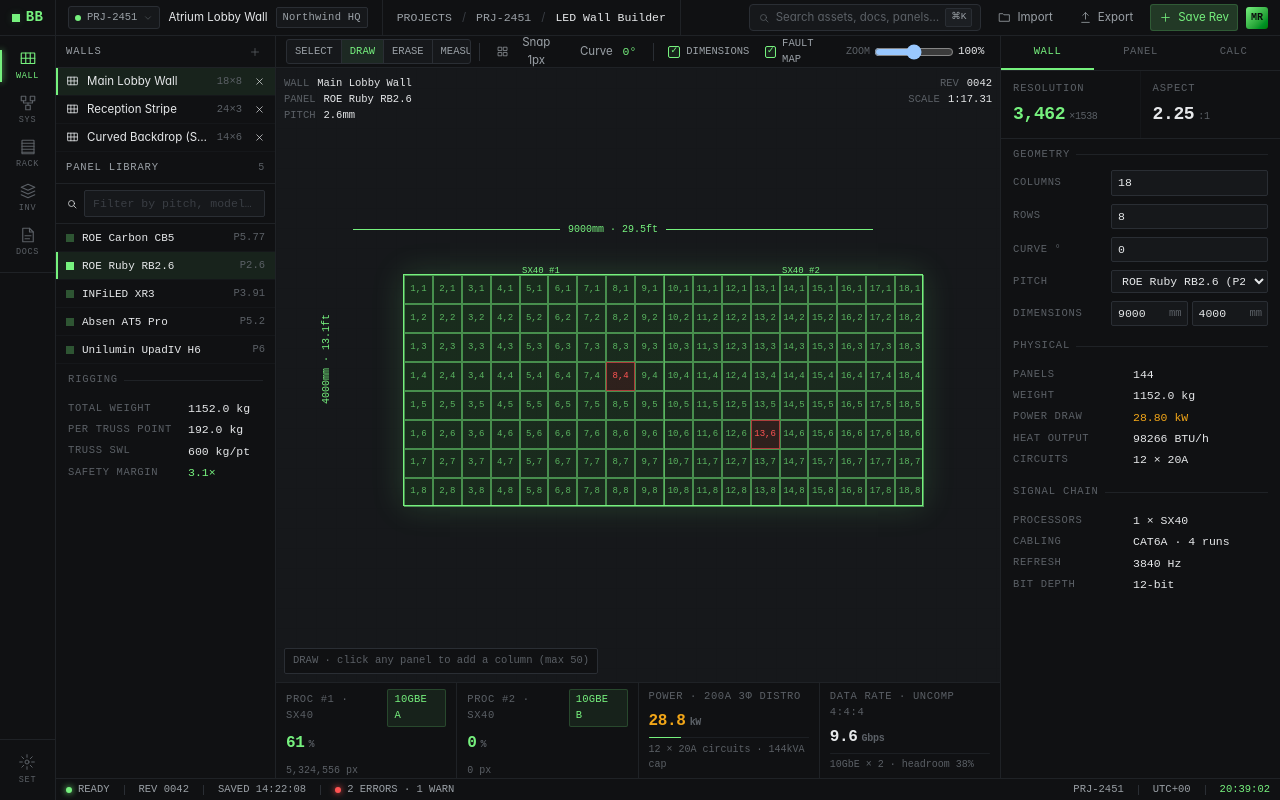
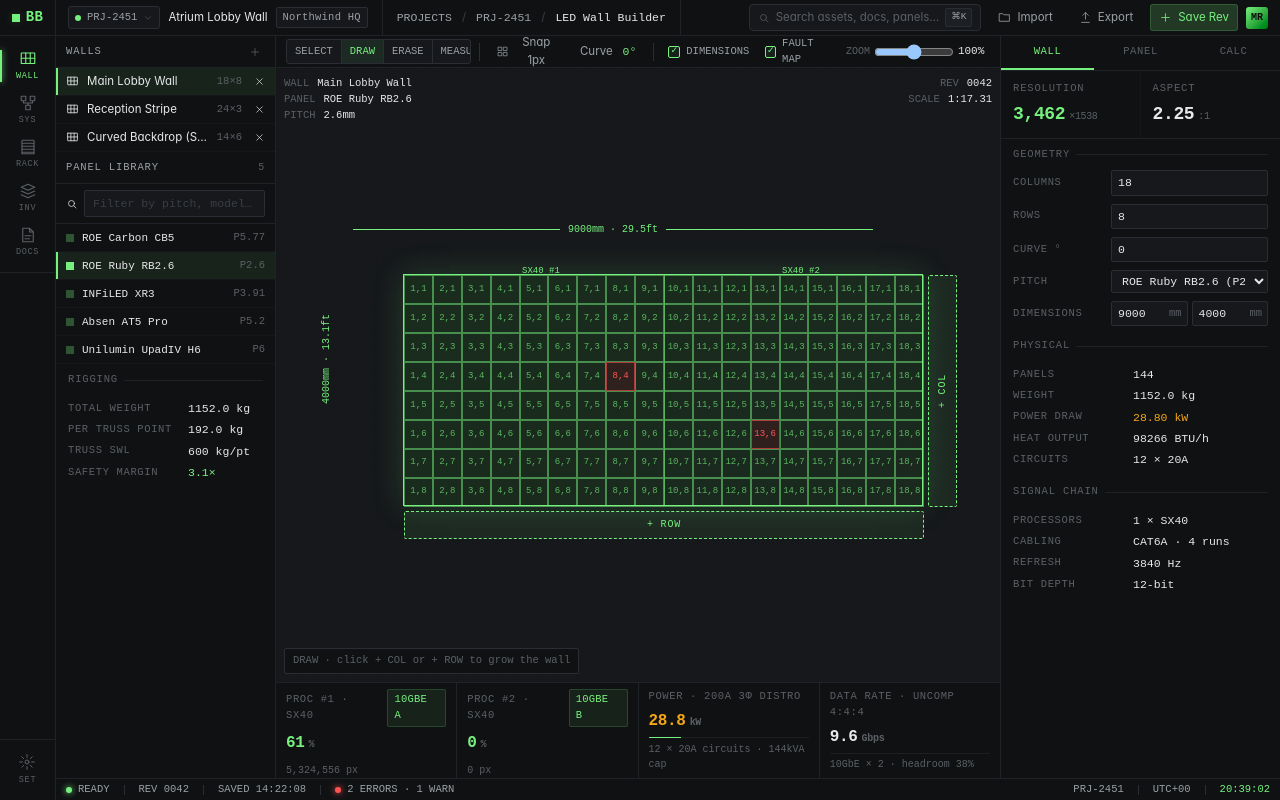
Before and after one commit to trop3n/blackburst, a React (Vite) app: page / in a window 1280 px wide. Both pictures are taken after a click on the button "DRAW". Built offline with nearby package versions, Linux system fonts and the light colour scheme.

Commit message:
more fixes for select, measure, erase functionality.

```diff
--- a/src/index.css
+++ b/src/index.css
@@ -730,6 +730,25 @@ button { font-family: inherit; color: inherit; }
   border-color: oklch(0.68 0.21 25 / 0.7);
 }
 
+.draw-zone {
+  position: absolute;
+  display: flex;
+  align-items: center;
+  justify-content: center;
+  font-family: var(--font-mono);
+  font-size: 10px;
+  letter-spacing: 0.08em;
+  color: var(--accent);
+  background: var(--accent-faint);
+  border: 1px dashed var(--accent);
+  border-radius: 2px;
+  cursor: pointer;
+  user-select: none;
+  transition: background 80ms;
+}
+.draw-zone:hover { background: var(--accent-dim); }
+.draw-zone.right > span { writing-mode: vertical-rl; transform: rotate(180deg); }
+
 .dim-arrow {
   position: absolute;
   font-family: var(--font-mono);
--- a/src/modules/led-wall/LedWallModule.tsx
+++ b/src/modules/led-wall/LedWallModule.tsx
@@ -31,6 +31,8 @@ export function LedWallModule() {
   const measureTo = useLedWall((s) => s.measureTo);
   const handleCellClick = useLedWall((s) => s.handleCellClick);
   const clearMeasure = useLedWall((s) => s.clearMeasure);
+  const addCol = useLedWall((s) => s.addCol);
+  const addRow = useLedWall((s) => s.addRow);
 
   const layout = walls.find((l) => l.id === layoutId) ?? walls[0];
   const panel = PANEL_LIBRARY.find((p) => p.id === layout.panel) ?? PANEL_LIBRARY[0];
@@ -67,10 +69,11 @@ export function LedWallModule() {
       : null;
   const cursorByTool: Record<typeof tool, string> = {
     select: "default",
-    draw: "copy",
+    draw: "default",
     erase: "not-allowed",
     measure: "crosshair",
   };
+  const drawZoneSize = Math.max(22, Math.min(panelPxW, panelPxH));
 
   return (
     <>
@@ -317,6 +320,60 @@ export function LedWallModule() {
                     );
                   })
                 )}
+                {/* Draw mode: clickable grow zones outside the wall */}
+                {tool === "draw" && (
+                  <>
+                    <div
+                      className="draw-zone right"
+                      style={{
+                        left: frameW + 4,
+                        top: 0,
+                        width: drawZoneSize,
+                        height: frameH,
+                      }}
+                      onClick={() => addCol()}
+                      title="Add column"
+                    >
+                      <span>+ COL</span>
+                    </div>
+                    <div
+                      className="draw-zone bottom"
+                      style={{
+                        left: 0,
+                        top: frameH + 4,
+                        width: frameW,
+                        height: drawZoneSize,
+                      }}
+                      onClick={() => addRow()}
+                      title="Add row"
+                    >
+                      <span>+ ROW</span>
+                    </div>
+                  </>
+                )}
+                {/* Measure connecting line */}
+                {measureFrom && measureTo && (
+                  <svg
+                    style={{
+                      position: "absolute",
+                      inset: 0,
+                      width: "100%",
+                      height: "100%",
+                      pointerEvents: "none",
+                      overflow: "visible",
+                    }}
+                  >
+                    <line
+                      x1={(measureFrom.c + 0.5) * panelPxW}
+                      y1={(measureFrom.r + 0.5) * panelPxH}
+                      x2={(measureTo.c + 0.5) * panelPxW}
+                      y2={(measureTo.r + 0.5) * panelPxH}
+                      stroke="var(--color-info)"
+                      strokeWidth={1.5}
+                      strokeDasharray="4 3"
+                    />
+                  </svg>
+                )}
                 {/* Processor split overlay */}
                 <div
                   style={{
@@ -374,7 +431,7 @@ export function LedWallModule() {
                 <>MEASURE · click first panel</>
               )
             ) : tool === "draw" ? (
-              <>DRAW · click any panel to add a column (max {50})</>
+              <>DRAW · click + COL or + ROW to grow the wall</>
             ) : tool === "erase" ? (
               <>ERASE · click last column or last row to remove</>
             ) : (
--- a/src/modules/led-wall/store.ts
+++ b/src/modules/led-wall/store.ts
@@ -33,6 +33,8 @@ interface LedWallState {
   addWall: () => void;
   removeWall: (id: string) => void;
   handleCellClick: (cell: CellRef) => void;
+  addCol: () => void;
+  addRow: () => void;
   clearMeasure: () => void;
 }
 
@@ -110,13 +112,6 @@ export const useLedWall = create<LedWallState>()(
           if (s.tool === "select") {
             return { selected: cell, tab: "panel" };
           }
-          if (s.tool === "draw") {
-            if (layout.cols >= MAX_COLS) return s;
-            const walls = s.walls.map((w) =>
-              w.id === layout.id ? { ...w, cols: w.cols + 1 } : w,
-            );
-            return { walls };
-          }
           if (s.tool === "erase") {
             const isLastCol = cell.c === layout.cols - 1 && layout.cols > 1;
             const isLastRow = cell.r === layout.rows - 1 && layout.rows > 1;
@@ -138,10 +133,29 @@ export const useLedWall = create<LedWallState>()(
           }
           if (s.tool === "measure") {
             if (!s.measureFrom) return { measureFrom: cell, measureTo: null };
-            if (!s.measureTo) return { measureTo: cell };
-            return { measureFrom: cell, measureTo: null };
+            return { measureTo: cell };
           }
           return s;
+        }),
+      addCol: () =>
+        set((s) => {
+          const layout = s.walls.find((w) => w.id === s.layoutId);
+          if (!layout || layout.cols >= MAX_COLS) return s;
+          return {
+            walls: s.walls.map((w) =>
+              w.id === layout.id ? { ...w, cols: w.cols + 1 } : w,
+            ),
+          };
+        }),
+      addRow: () =>
+        set((s) => {
+          const layout = s.walls.find((w) => w.id === s.layoutId);
+          if (!layout || layout.rows >= 30) return s;
+          return {
+            walls: s.walls.map((w) =>
+              w.id === layout.id ? { ...w, rows: w.rows + 1 } : w,
+            ),
+          };
         }),
       clearMeasure: () => set({ measureFrom: null, measureTo: null }),
     }),
```
